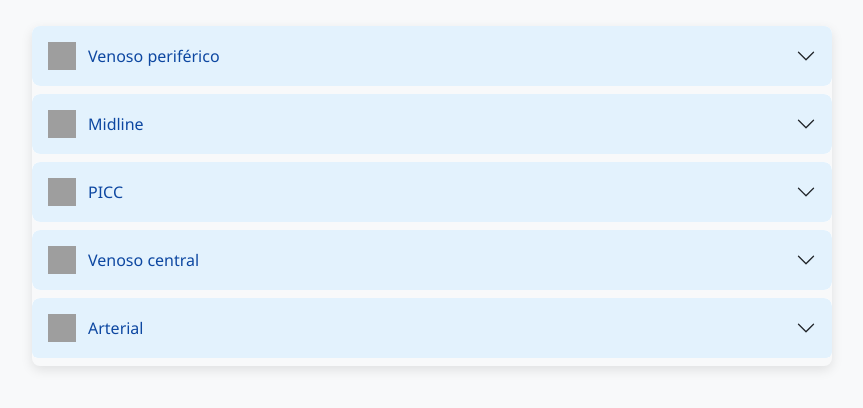
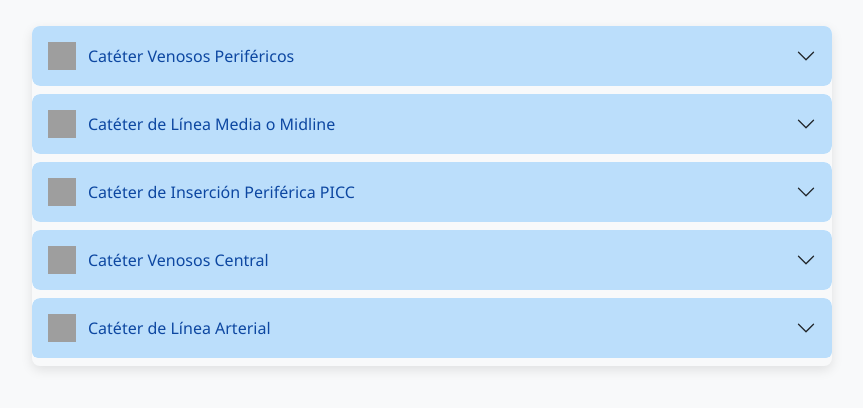
Before and after one commit to yohnnier/cateteres, a plain HTML site: page index.html in a window 1280 px wide. Shown: the part 62-470 px from the top of the page, without its empty margins (208-1071 px from the left). Drawn offline with nearby package versions, Linux system fonts and the light colour scheme; grey boxes are pictures that could not be loaded.

Commit message:
Update index.html

```diff
--- a/index.html
+++ b/index.html
@@ -1,8 +1,5 @@
 <!--
-  Si estás pegando esto dentro del editor HTML de Moodle, asegúrate de:
-  1) Activar la vista HTML (icono “<>”).
-  2) Pegar todo el contenido de este bloque.
-  3) Guardar y comprobar que el tema de Moodle permite cargar CSS y JS externos (Bootstrap 5).
+  Copia este bloque completo en el editor HTML de Moodle (modo “<>”).
 -->
 
 <!-- --- Estilos y dependencias CSS --- -->
@@ -40,8 +37,9 @@
     overflow: hidden;
   }
 
+  /* Color de fondo de los títulos (canvas) actualizado a otro azul */
   .accordion-button {
-    background-color: #e3f2fd;
+    background-color: #bbdefb; /* Azul claro */
     color: #0d47a1;
     padding: 16px;
     font-size: 1rem;
@@ -54,7 +52,7 @@
   }
 
   .accordion-button:not(.collapsed) {
-    background-color: #1565c0;
+    background-color: #1976d2; /* Azul más intenso al expandir */
     color: #ffffff;
   }
 
@@ -85,7 +83,7 @@
 
   .btn-imagen {
     margin-top: 12px;
-    background: #1565c0;
+    background: #1976d2;
     color: white;
     border: none;
     padding: 8px 16px;
@@ -162,7 +160,7 @@
 <audio id="clickSound" src="https://actions.google.com/sounds/v1/cartoon/wood_plank_flicks.ogg"></audio>
 
 <div class="accordion" id="accordionCateteres">
-  <!-- Venoso periférico -->
+  <!-- Catéter Venosos Periféricos -->
   <div class="accordion-item">
     <h2 class="accordion-header" id="heading1">
       <button
@@ -177,9 +175,9 @@
         <img
           src="https://cdn-icons-png.flaticon.com/512/1321/1321324.png"
           class="icono"
-          alt="Venoso periférico"
+          alt="Catéter Venosos Periféricos"
         />
-        Venoso periférico
+        Catéter Venosos Periféricos
       </button>
     </h2>
     <div
@@ -204,7 +202,7 @@
     </div>
   </div>
 
-  <!-- Midline -->
+  <!-- Catéter de Línea Media o Midline -->
   <div class="accordion-item">
     <h2 class="accordion-header" id="heading2">
       <button
@@ -219,9 +217,9 @@
         <img
           src="https://cdn-icons-png.flaticon.com/512/12854/12854637.png"
           class="icono"
-          alt="Midline"
+          alt="Catéter de Línea Media o Midline"
         />
-        Midline
+        Catéter de Línea Media o Midline
       </button>
     </h2>
     <div
@@ -247,7 +245,7 @@
     </div>
   </div>
 
-  <!-- PICC -->
+  <!-- Catéter de Inserción Periférica PICC -->
   <div class="accordion-item">
     <h2 class="accordion-header" id="heading3">
       <button
@@ -262,9 +260,9 @@
         <img
           src="https://cdn-icons-png.flaticon.com/512/10165/10165851.png"
           class="icono"
-          alt="PICC"
+          alt="Catéter de Inserción Periférica PICC"
         />
-        PICC
+        Catéter de Inserción Periférica PICC
       </button>
     </h2>
     <div
@@ -298,7 +296,7 @@
     </div>
   </div>
 
-  <!-- Venoso central -->
+  <!-- Catéter Venosos Central -->
   <div class="accordion-item">
     <h2 class="accordion-header" id="heading4">
       <button
@@ -313,9 +311,9 @@
         <img
           src="https://cdn-icons-png.flaticon.com/512/4102/4102396.png"
           class="icono"
-          alt="Venoso central"
+          alt="Catéter Venosos Central"
         />
-        Venoso central
+        Catéter Venosos Central
       </button>
     </h2>
     <div
@@ -341,7 +339,7 @@
     </div>
   </div>
 
-  <!-- Arterial -->
+  <!-- Catéter de Línea Arterial -->
   <div class="accordion-item">
     <h2 class="accordion-header" id="heading5">
       <button
@@ -356,9 +354,9 @@
         <img
           src="https://cdn-icons-png.flaticon.com/512/7474/7474074.png"
           class="icono"
-          alt="Arterial"
+          alt="Catéter de Línea Arterial"
         />
-        Arterial
+        Catéter de Línea Arterial
       </button>
     </h2>
     <div
```
